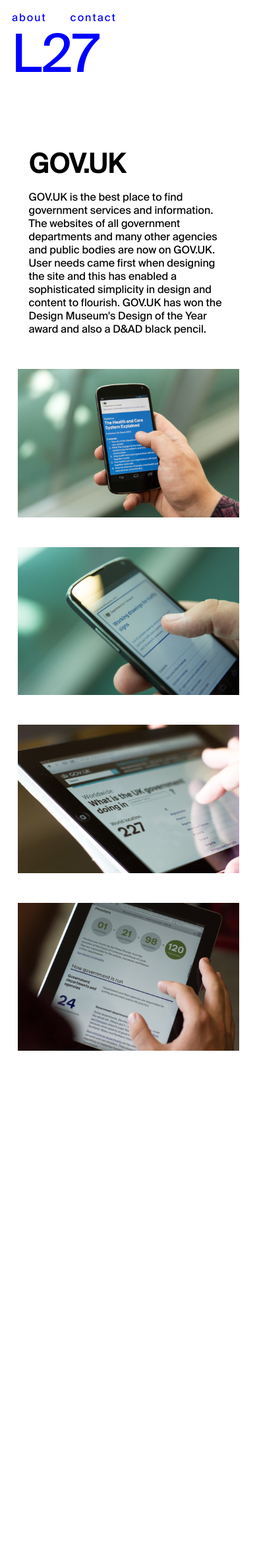
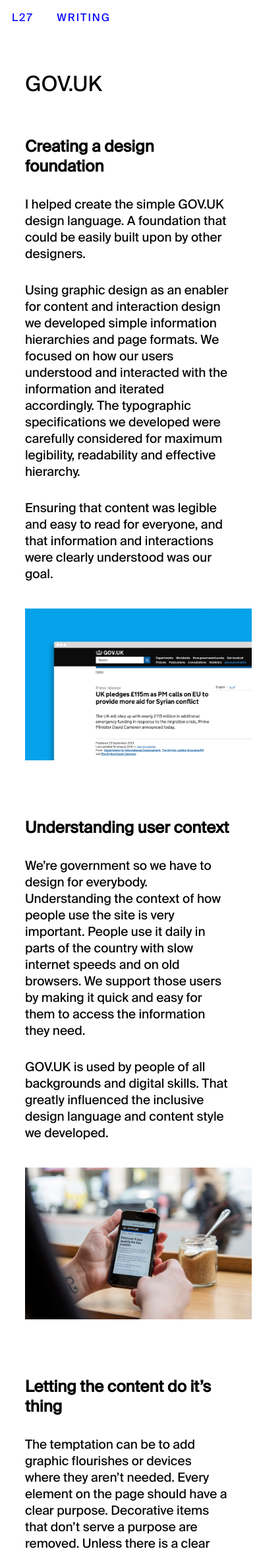
Before and after one commit to stephenjoe1/loft27design, a PHP site: page /project-govuk.html in a window 390 px wide; the page is wider, and only the part inside the window is pictured. Shown: the top 2350 px of that part at 66% size. Before the commit the page ends 1592 px from the top of that part, so only its background shows below. Run offline with PHP 8.4, Linux system fonts and the light colour scheme; some libraries are stand-ins or nearby versions.

Commit message:
updated project page styling

```diff
--- a/css/main.css
+++ b/css/main.css
@@ -72,7 +72,7 @@ content: none;
 
 .main-section {
 	max-width: 1400px;
-	margin-left: 3%;
+	margin-left: 8%;
 	clear: both;
 }
 
@@ -91,6 +91,10 @@ content: none;
 	font-size: 32px;
 	line-height: 40px;
 }
+
+
+
+/*// intro copy */
 
 .intro p.lede {
 	font-size: 32px;
@@ -118,18 +122,66 @@ content: none;
 	margin-top: 30px;
 }
 
+.intro {
+	float:left;
+	width:60%;
+	margin-right: 45px;
+	padding: 12px 0px;
+}
+
+/*// end*/
+
+/*// project-intro copy */
+.project-intro {
+	float:left;
+	margin-bottom: 30px;
+}
+
+.project-intro h1 {
+	font-size: 90px;
+	line-height: 60px;
+	margin-bottom: 90px;
+	width:60%;
+}
+
+.project-intro h2 {
+	font-size: 32px;
+	line-height: 40px;
+	margin-bottom: 30px;
+	margin-top: 60px;
+	width:60%;
+}
+
+.project-intro p {
+	font-size: 24px;
+	line-height: 30px;
+	margin-bottom: 30px;
+	margin-top: 0px;
+	width:60%;
+}
+
+.project-intro p a {
+	text-decoration: none;
+	color: blue;
+}
+
+.project-intro p a:hover {
+	color: black;
+}
+
+.project-intro img {
+	max-width: 960px;
+	margin-top: 45px;
+	margin-bottom: 30px;
+}
+
+/*// end*/
+
 .right-aside {
 	float:left;
 	width:30%;
 	margin-right: 45px;
 	padding: 20px 0px 20px 0px;
-}
-
-.intro {
-	float:left;
-	width:60%;
-	margin-right: 45px;
-	padding: 12px 0px;
 }
 
 .right-aside:last-of-type {
@@ -400,6 +452,13 @@ a:hover {
 	margin-top: 30px;
 }
 
+.project-intro img {
+	max-width: 100%;
+	margin-left: 0px;
+	margin-top: 10px;
+	margin-bottom: 10px;
+}
+
 }
 
 @media only screen and (max-width : 720px) {
@@ -463,6 +522,32 @@ a:hover {
 .right-aside ul {
 	padding-left: 0px;
 }
+
+/*// project-intro copy */
+.project-intro {
+	float:left;
+	margin-bottom: 10px;
+}
+
+.project-intro p {
+	font-size: 19px;
+	line-height: 25px;
+	width: 90%;
+}
+
+.project-intro h1 {
+	font-size: 32px;
+	line-height: 40px;
+	margin-bottom: 15px;
+	width: 90%;
+}
+
+.project-intro h2 {
+	font-size: 24px;
+	line-height: 30px;
+	width: 90%;
+}
+
 
 }
 
--- a/project-govuk.html
+++ b/project-govuk.html
@@ -5,45 +5,50 @@
 		<meta charset="utf-8">
 		<meta name="description" content="">
 		<meta name="viewport" content="width=device-width">
-		<link rel="stylesheet" href="css/project.css">
-			</head>
-			<body>
-		<header id="header-wrap clearfix">
-			<!-- <div class="nav"> -->
-			<nav>
-				<div class="header-logo">
-					<a href="index.html">L27</a>
-				</div>
+		<link rel="stylesheet" href="css/about.css">
+		<link rel="stylesheet" href="main.css" type="text/css" charset="utf-8" />
+	</head>
+	<body>
+		<div class="header-wrapper">
 				<div class="menu">
 					<ul>
-						<li><a href="about.html">about</a></li>
-						<li><a href="contact.html">contact</a></li>
+						<li><a href="#">L27</a></li>
+						<li><a href="writing.html">WRITING</a></li>
 					</ul>
 				</div>
-			</nav>
-		</header>
-		<div class="top-space"></div>
-		<div id="section">
-		<div class="main-feature">
-				<h2>GOV.UK</h2>
-				<p>GOV.UK is the best place to find government services and information. The websites of all government departments and many other agencies and public bodies are now on GOV.UK. User needs came first when designing the site and this has enabled a sophisticated simplicity in design and content to flourish. GOV.UK has won the Design Museum's Design of the Year award and also a D&AD black pencil.</p>
-				</div>
+		</div>
 
-		    	<img src="images/govuk01.jpg">
-		    	<img src="images/govuk02.jpg">
-		    	<img src="images/govuk03.jpg">
-		    	<img src="images/govuk04.jpg">
+		<div class="main-section">
+			<div class="project-intro">
+				<h1>GOV.UK</h1>
+				<h2>Creating a design foundation</h2>
+					<p>I helped create the simple GOV.UK design language. A foundation that could be easily built upon by other designers.</p>
+					<p>Using graphic design as an enabler for content and interaction design we developed simple information hierarchies and page formats. We focused on how our users understood and interacted with the information and iterated accordingly. The typographic specifications we developed were carefully considered for maximum legibility, readability and effective hierarchy.</p>
+					<p>Ensuring that content was legible and easy to read for everyone, and that information and interactions were clearly understood was our goal.</p>
+			<img src="images/govuk-02.jpg">
+			</div>
+
+			<div class="project-intro">
+				<h2>Understanding user context</h2>
+					<p>We’re government so we have to design for everybody. Understanding the context of how people use the site is very important. People use it daily in parts of the country with slow internet speeds and on old browsers. We support those users by making it quick and easy for them to access the information they need.</p>
+					<p>GOV.UK is used by people of all backgrounds and digital skills. That greatly influenced the inclusive design language and content style we developed.</p>
+			<img src="images/govuk-03.jpg">
+			</div>
+
+			<div class="project-intro">
+				<h2>Letting the content do it’s thing</h2>
+					<p>The temptation can be to add graphic flourishes or devices where they aren’t needed. Every element on the page should have a clear purpose. Decorative items that don’t serve a purpose are removed. Unless there is a clear need, design shouldn’t get in the way of content.</p>
+					<p>With GOV.UK the aim is to get people in and out as quickly as possible. It’s not there to delight or engage. It’s there to help people find and understand important information. That’s why we minimise the other aspects of the design that might distract from the words.</p>
+					<p>GOV.UK won the Design Museum’s <a href="http://www.dailymail.co.uk/news/article-2310191/And-award-goes-boring-com-Government-website-beats-100-named-worlds-best-design.html">Design of the Year award</a> and a D&AD black and yellow pencil.</p>
+
+
+			</div>
 		 </div>
 
-		</div>
-		<div id="bt"></div>
-		<div id="br"></div>
-		<div id="bb"></div>
-		<div id="bl"></div>
 
 	<script src="http://ajax.googleapis.com/ajax/libs/jquery/1.10.1/jquery.min.js"></script>
 
 	<script src="js/main.js"></script>
-	</body>
+</body>
 
 </html>
```
Also changed, not shown: images/govuk-02.jpg (added), images/govuk-03.jpg (added), old/About.html (renamed from About.html), old/Contact.html (renamed from Contact.html), old/loft27design.com/index.php (renamed from loft27design.com/index.php), old/loft27design.com/readme.txt (renamed from loft27design.com/readme.txt), old/project-canon.html (renamed from project-canon.html), 4 other files.
